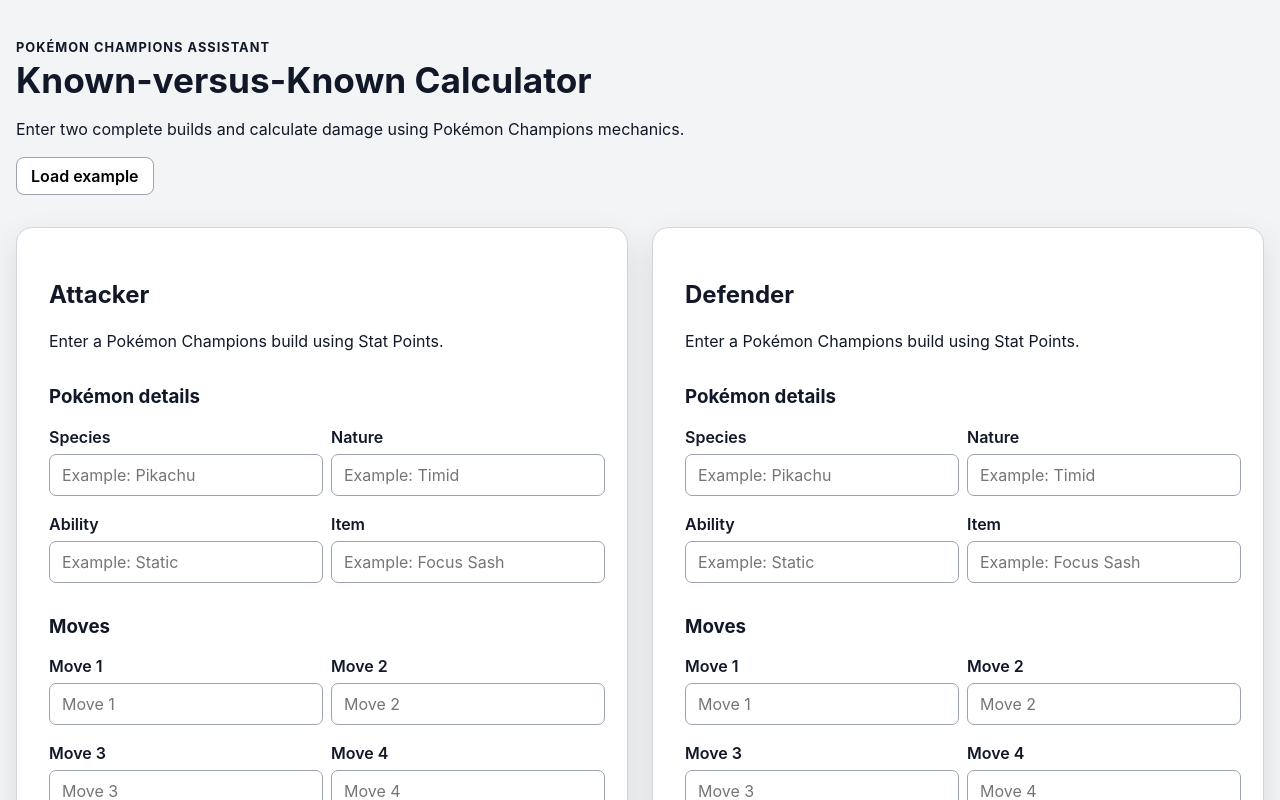
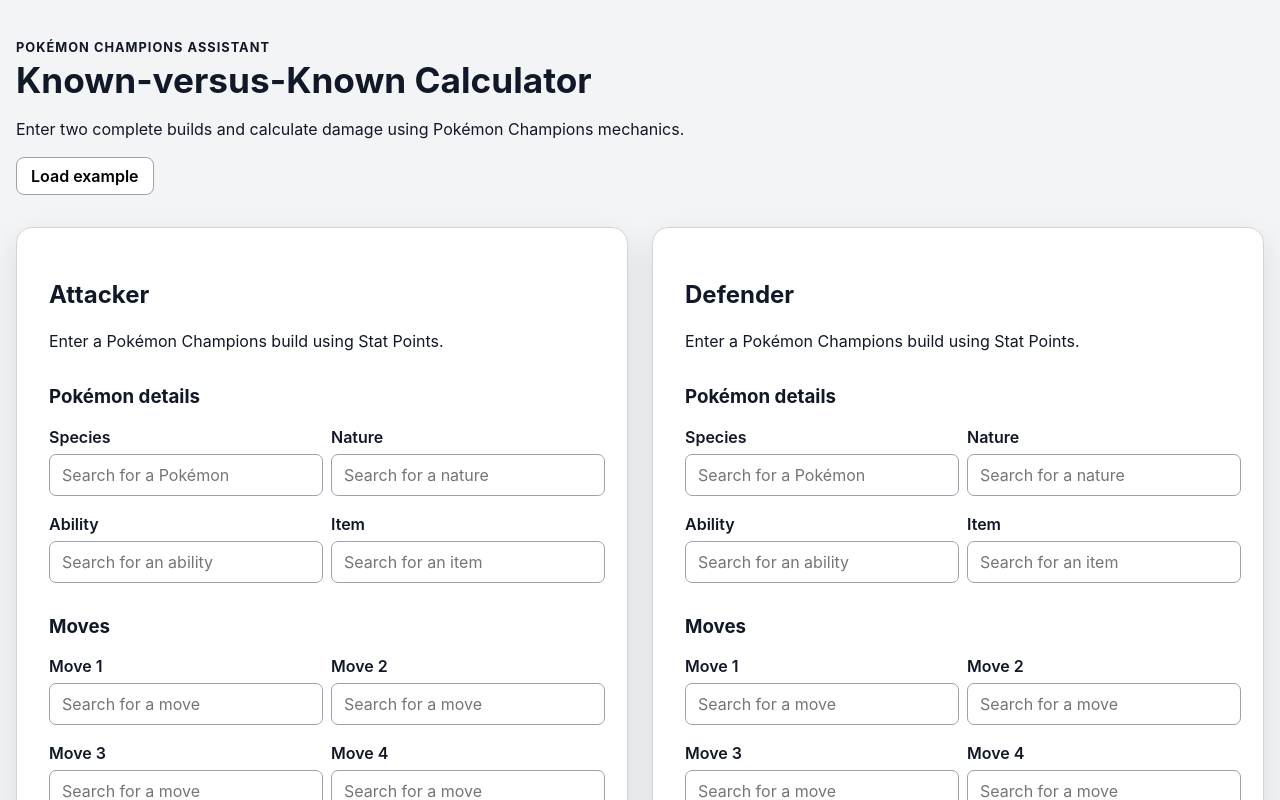
Before and after one commit to yehonatan-valani/pokemon-champions-assistant, a React (Vite) app: page / in a window 1280 px wide. Shown: the top 800 px of the page. Built offline with nearby package versions, Linux system fonts and the light colour scheme; what @smogon/calc would draw is missing.

Commit message:
Add validated autocomplete inputs

```diff
--- /dev/null
+++ b/src/components/AutocompleteInput.tsx
@@ -0,0 +1,46 @@
+interface AutocompleteInputProps {
+  id: string;
+  label: string;
+  value: string;
+  options: string[];
+  placeholder?: string;
+  required?: boolean;
+  onChange: (value: string) => void;
+}
+
+function AutocompleteInput({
+  id,
+  label,
+  value,
+  options,
+  placeholder,
+  required = false,
+  onChange,
+}: AutocompleteInputProps) {
+  const listId = `${id}-options`;
+
+  return (
+    <label className="form-field" htmlFor={id}>
+      <span>{label}</span>
+
+      <input
+        id={id}
+        type="text"
+        list={listId}
+        value={value}
+        placeholder={placeholder}
+        required={required}
+        autoComplete="off"
+        onChange={(event) => onChange(event.target.value)}
+      />
+
+      <datalist id={listId}>
+        {options.map((option) => (
+          <option key={option} value={option} />
+        ))}
+      </datalist>
+    </label>
+  );
+}
+
+export default AutocompleteInput;
--- a/src/components/PokemonBuildEditor.tsx
+++ b/src/components/PokemonBuildEditor.tsx
@@ -2,6 +2,16 @@
   createEmptyPokemonBuild,
   type ChampionsPokemonBuild,
 } from '../domain/pokemonBuild';
+
+import {
+  ABILITY_NAMES,
+  ITEM_NAMES,
+  MOVE_NAMES,
+  NATURE_NAMES,
+  POKEMON_NAMES,
+} from '../data/championsData';
+
+import AutocompleteInput from './AutocompleteInput';
 import StatPointEditor from './StatPointEditor';
 
 type TextField = 'species' | 'nature' | 'ability' | 'item';
@@ -18,14 +28,20 @@
   build,
   onChange,
 }: PokemonBuildEditorProps) {
-  function updateTextField(field: TextField, value: string) {
+  function updateTextField(
+    field: TextField,
+    value: string,
+  ) {
     onChange({
       ...build,
       [field]: value,
     });
   }
 
-  function updateMove(index: MoveIndex, value: string) {
+  function updateMove(
+    index: MoveIndex,
+    value: string,
+  ) {
     const nextMoves = [...build.moves] as [
       string,
       string,
@@ -45,6 +61,11 @@
     onChange(createEmptyPokemonBuild());
   }
 
+  const idPrefix = title
+    .trim()
+    .toLowerCase()
+    .replace(/\s+/g, '-');
+
   return (
     <section className="pokemon-build-editor">
       <header className="editor-header">
@@ -59,57 +80,52 @@
         <h3>Pokémon details</h3>
 
         <div className="form-grid">
-          <label className="form-field">
-            <span>Species</span>
-
-            <input
-              type="text"
+          <AutocompleteInput
+            id={`${idPrefix}-species`}
+            label="Species"
             value={build.species}
-              placeholder="Example: Pikachu"
-              onChange={(event) =>
-                updateTextField('species', event.target.value)
+            options={POKEMON_NAMES}
+            placeholder="Search for a Pokémon"
+            required
+            onChange={(value) =>
+              updateTextField('species', value)
             }
           />
-          </label>
 
-          <label className="form-field">
-            <span>Nature</span>
-
-            <input
-              type="text"
+          <AutocompleteInput
+            id={`${idPrefix}-nature`}
+            label="Nature"
             value={build.nature}
-              placeholder="Example: Timid"
-              onChange={(event) =>
-                updateTextField('nature', event.target.value)
+            options={NATURE_NAMES}
+            placeholder="Search for a nature"
+            required
+            onChange={(value) =>
+              updateTextField('nature', value)
             }
           />
-          </label>
 
-          <label className="form-field">
-            <span>Ability</span>
-
-            <input
-              type="text"
+          <AutocompleteInput
+            id={`${idPrefix}-ability`}
+            label="Ability"
             value={build.ability}
-              placeholder="Example: Static"
-              onChange={(event) =>
-                updateTextField('ability', event.target.value)
+            options={ABILITY_NAMES}
+            placeholder="Search for an ability"
+            required
+            onChange={(value) =>
+              updateTextField('ability', value)
             }
           />
-          </label>
 
-          <label className="form-field">
-            <span>Item</span>
-
-            <input
-              type="text"
+          <AutocompleteInput
+            id={`${idPrefix}-item`}
+            label="Item"
             value={build.item}
-              placeholder="Example: Focus Sash"
-              onChange={(event) =>
-                updateTextField('item', event.target.value)
+            options={ITEM_NAMES}
+            placeholder="Search for an item"
+            onChange={(value) =>
+              updateTextField('item', value)
             }
           />
-          </label>
         </div>
       </section>
 
@@ -118,21 +134,18 @@
 
         <div className="form-grid">
           {build.moves.map((move, index) => (
-            <label className="form-field" key={index}>
-              <span>Move {index + 1}</span>
-
-              <input
-                type="text"
+            <AutocompleteInput
+              key={index}
+              id={`${idPrefix}-move-${index}`}
+              label={`Move ${index + 1}`}
               value={move}
-                placeholder={`Move ${index + 1}`}
-                onChange={(event) =>
-                  updateMove(
-                    index as MoveIndex,
-                    event.target.value,
-                  )
+              options={MOVE_NAMES}
+              placeholder="Search for a move"
+              required
+              onChange={(value) =>
+                updateMove(index as MoveIndex, value)
               }
             />
-            </label>
           ))}
         </div>
       </section>
--- a/src/data/championsData.ts
+++ b/src/data/championsData.ts
@@ -2,31 +2,34 @@
 
 const DATA_GENERATION = Generations.get(9);
 
-function alphabetize(first: string, second: string): number {
+function alphabetize(
+  first: string,
+  second: string,
+): number {
   return first.localeCompare(second);
 }
 
-export const POKEMON_NAMES = Array.from(
+export const POKEMON_NAMES: string[] = Array.from(
   DATA_GENERATION.species,
-  (species) => species.name,
+  (species) => String(species.name),
 ).sort(alphabetize);
 
-export const MOVE_NAMES = Array.from(
+export const MOVE_NAMES: string[] = Array.from(
   DATA_GENERATION.moves,
-  (move) => move.name,
+  (move) => String(move.name),
 ).sort(alphabetize);
 
-export const ABILITY_NAMES = Array.from(
+export const ABILITY_NAMES: string[] = Array.from(
   DATA_GENERATION.abilities,
-  (ability) => ability.name,
+  (ability) => String(ability.name),
 ).sort(alphabetize);
 
-export const ITEM_NAMES = Array.from(
+export const ITEM_NAMES: string[] = Array.from(
   DATA_GENERATION.items,
-  (item) => item.name,
+  (item) => String(item.name),
 ).sort(alphabetize);
 
-export const NATURE_NAMES = Array.from(
+export const NATURE_NAMES: string[] = Array.from(
   DATA_GENERATION.natures,
-  (nature) => nature.name,
+  (nature) => String(nature.name),
 ).sort(alphabetize);
--- a/src/domain/pokemonBuild.ts
+++ b/src/domain/pokemonBuild.ts
@@ -1,3 +1,11 @@
+import {
+  ABILITY_NAMES,
+  ITEM_NAMES,
+  MOVE_NAMES,
+  NATURE_NAMES,
+  POKEMON_NAMES,
+} from '../data/championsData';
+
 import {
   EMPTY_STAT_POINTS,
   isValidStatPoints,
@@ -15,6 +23,11 @@
   statPoints: StatPoints;
 }
 
+export interface PokemonBuildValidation {
+  valid: boolean;
+  errors: string[];
+}
+
 export function createEmptyPokemonBuild(): ChampionsPokemonBuild {
   return {
     species: '',
@@ -28,21 +41,48 @@
   };
 }
 
+export function validatePokemonBuild(
+  build: ChampionsPokemonBuild,
+): PokemonBuildValidation {
+  const errors: string[] = [];
+
+  if (!POKEMON_NAMES.includes(build.species)) {
+    errors.push('Select a valid Pokémon species.');
+  }
+
+  if (!NATURE_NAMES.includes(build.nature)) {
+    errors.push('Select a valid nature.');
+  }
+
+  if (!ABILITY_NAMES.includes(build.ability)) {
+    errors.push('Select a valid ability.');
+  }
+
+  if (
+    build.item.trim() &&
+    !ITEM_NAMES.includes(build.item)
+  ) {
+    errors.push('Select a valid item or leave it empty.');
+  }
+
+  build.moves.forEach((move, index) => {
+    if (!MOVE_NAMES.includes(move)) {
+      errors.push(`Move ${index + 1} is invalid.`);
+    }
+  });
+
+  if (!isValidStatPoints(build.statPoints)) {
+    errors.push('The Stat Point allocation is invalid.');
+  }
+
+  return {
+    valid: errors.length === 0,
+    errors,
+  };
+}
+
 export function isPokemonBuildComplete(
   build: ChampionsPokemonBuild,
 ): boolean {
-  const hasRequiredTextFields =
-    build.species.trim().length > 0 &&
-    build.nature.trim().length > 0 &&
-    build.ability.trim().length > 0;
-
-  const hasFourMoves = build.moves.every(
-    (move) => move.trim().length > 0,
-  );
-
-  return (
-    hasRequiredTextFields &&
-    hasFourMoves &&
-    isValidStatPoints(build.statPoints)
-  );
+  return validatePokemonBuild(build).valid;
 }
--- a/src/features/calculator/DamageCalculatorPage.tsx
+++ b/src/features/calculator/DamageCalculatorPage.tsx
@@ -9,6 +9,8 @@
   calculateChampionsDamage,
   type ChampionsDamageResult,
 } from '../../mechanics/championsCalculator';
+import AutocompleteInput from '../../components/AutocompleteInput';
+import { MOVE_NAMES } from '../../data/championsData';
 
 const EXAMPLE_ATTACKER: ChampionsPokemonBuild = {
   species: 'Pikachu',
@@ -171,7 +173,15 @@
 
       <section className="calculation-controls">
         <label className="form-field">
-          <span>Move used by attacker</span>
+          <span><AutocompleteInput
+  id="calculation-move"
+  label="Move used by attacker"
+  value={moveName}
+  options={MOVE_NAMES}
+  placeholder="Search for a move"
+  required
+  onChange={setMoveName}
+/></span>
 
           <input
             type="text"
```
Lines whose indentation alone changed are shown as unchanged.
